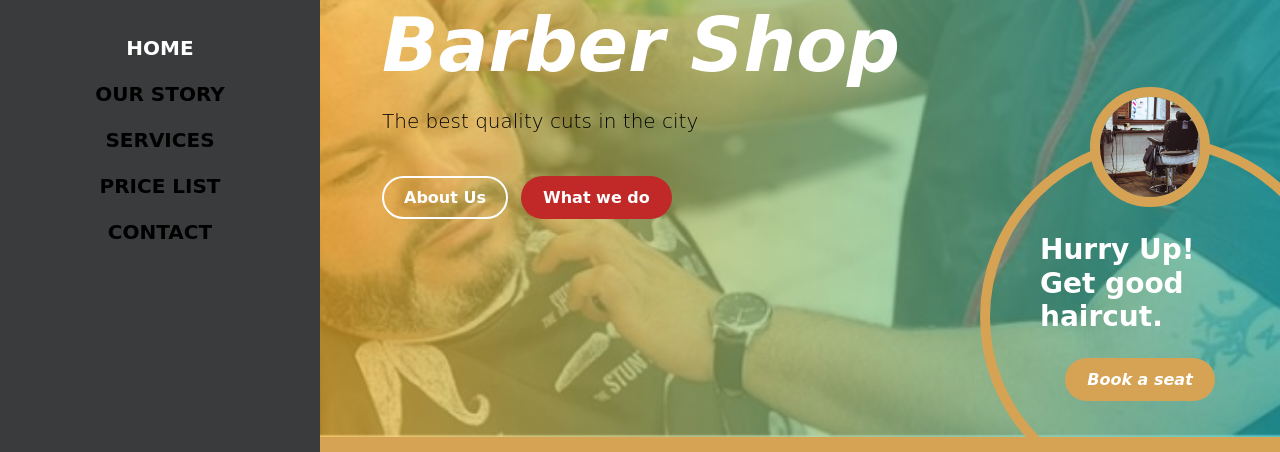
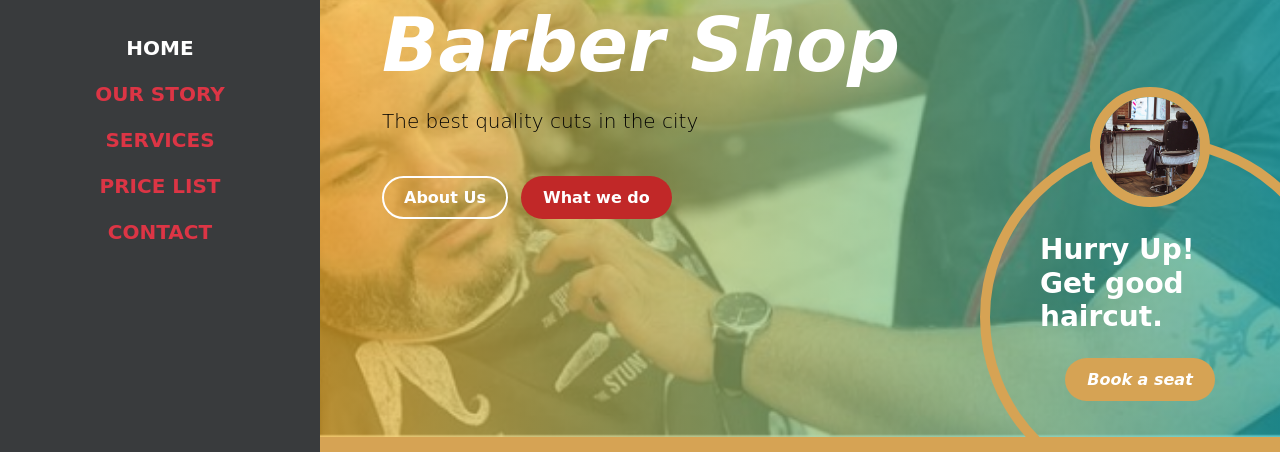
Before and after one commit to jabin21/Barbershop-trial, a plain HTML site: page index.html in a window 1280 px wide. Shown: the part 348-800 px from the top of the page. Drawn offline with Linux system fonts and the light colour scheme; a web font is replaced by a local one.

Commit message:
Update templatemo-barber-shop.css

```diff
--- a/css/templatemo-barber-shop.css
+++ b/css/templatemo-barber-shop.css
@@ -260,7 +260,7 @@ strong {
 }
 
 #sidebarMenu .nav-link {
-  color: var(--dark-color);
+  color: #dc3545;
   font-size: var(--p-font-size);
   font-weight: var(--font-weight-bold);
   text-transform: uppercase;
```
